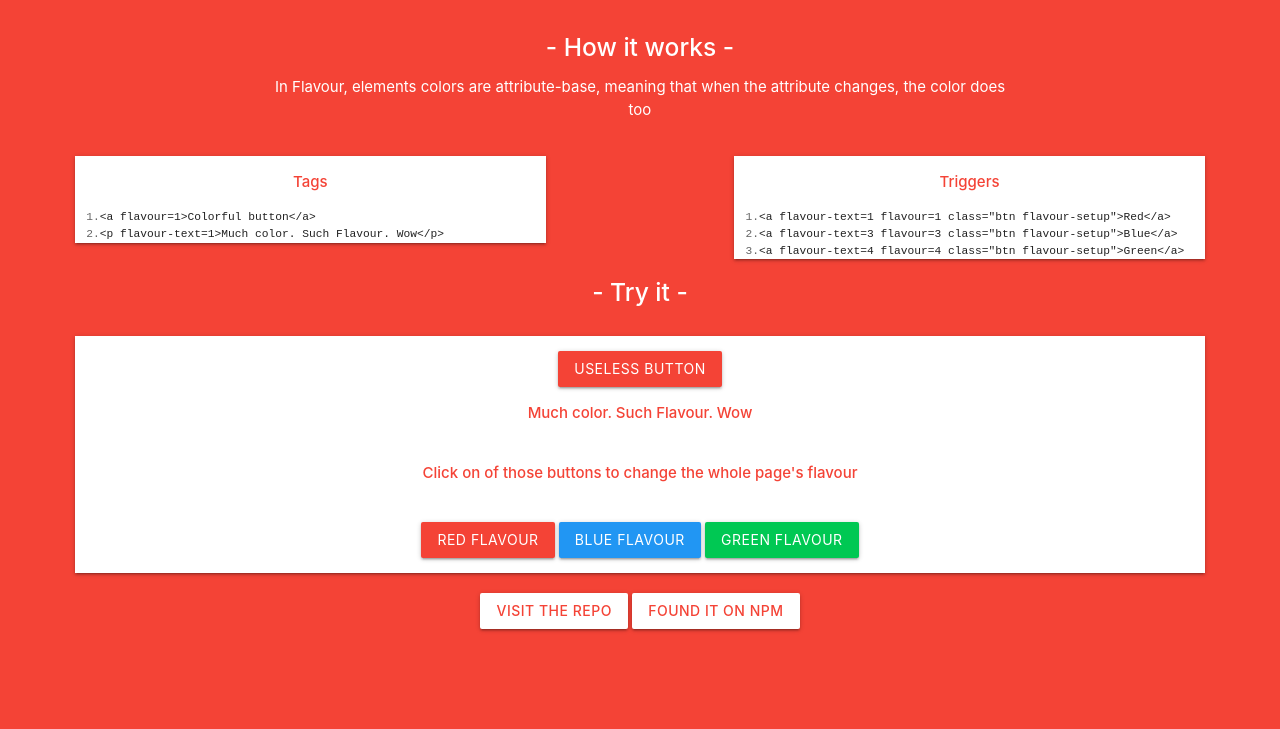
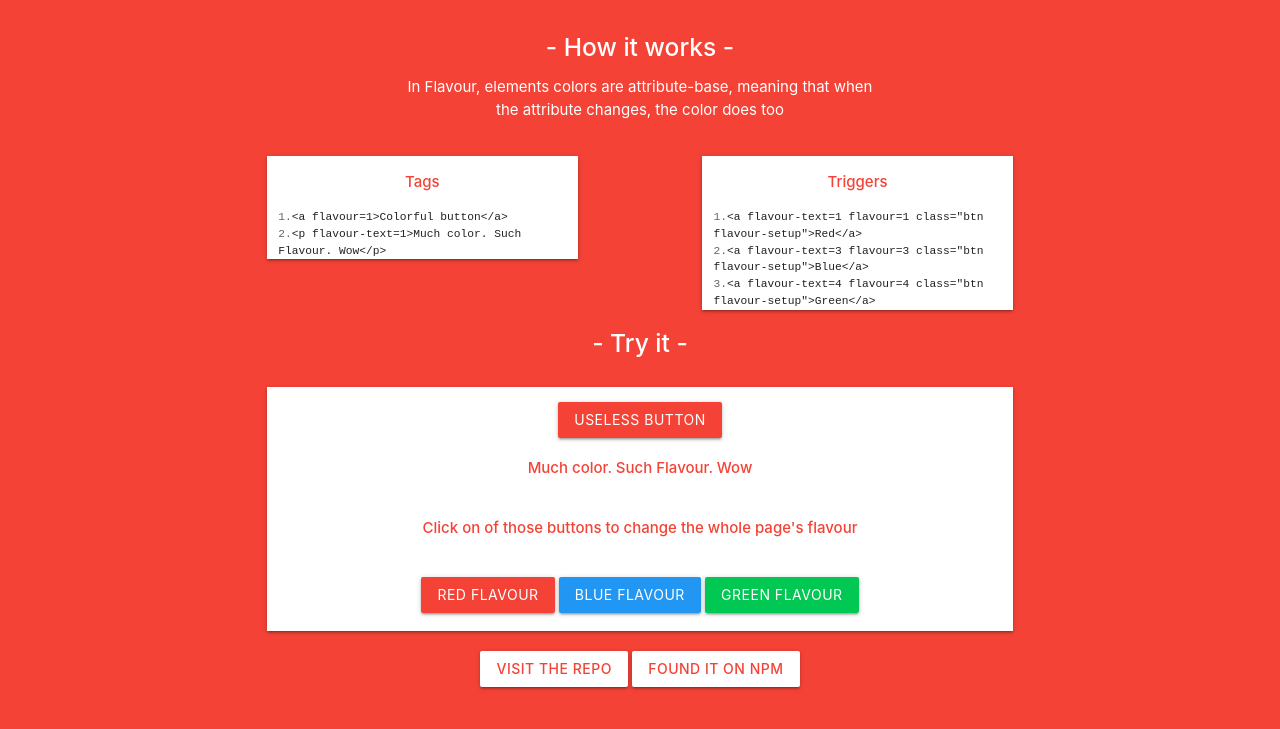
Before and after one commit to NicolasThebaud/Flavour, a plain HTML site: page index.html in a window 1280 px wide. Shown: the part 137-866 px from the top of the page. Before the commit the page ends 806 px from the top, so only its background shows below. Drawn offline with nearby package versions, Linux system fonts and the light colour scheme.

Commit message:
Minor grid adjustments

```diff
--- a/index.css
+++ b/index.css
@@ -69,3 +69,7 @@ code {
 
 .no-top { margin-top: 0; }
 .no-bot { margin-bottom: 0; }
+
+.btn:not(last-child) {
+  margin-bottom: .25em;
+}
--- a/index.html
+++ b/index.html
@@ -5,7 +5,7 @@
 		<link rel="stylesheet" href="index.css" type="text/css">
 		<link rel="stylesheet" href="https://cdnjs.cloudflare.com/ajax/libs/materialize/0.97.6/css/materialize.min.css" type="text/css">
 	</head>
-	<body flavour=1>
+	<body class="container" flavour=1>
 		<h1 class="white-text bold center-align no-bot">Flavour</h1>
 		<p class="white-text bold center-align no-top">- Instant recoloration at its finest -</p>
 		<br/>
@@ -14,14 +14,14 @@
 				<h5 class="white-text bold center-align no-top">- How it works -</h5>
 				<p class="white-text center-align">In Flavour, elements colors are attribute-base, meaning that when the attribute changes, the color does too</p>
 			</div>
-			<div class="editor white col s5 z-depth-1">
+			<div class="editor white col s12 m5 z-depth-1">
 				<p flavour-text=1 class="center-align bold">Tags</p>
 				<code>
 					<span class="line">1.</span>&lt;a flavour=1>Colorful button&lt;/a&gt;<br>
 					<span class="line">2.</span>&lt;p flavour-text=1>Much color. Such Flavour. Wow&lt;/p&gt;
 				</code>
 			</div>
-			<div class="browser white col s5 offset-s2 z-depth-1">
+			<div class="browser white col s12 m5 offset-m2 z-depth-1">
 				<p flavour-text=1 class="center-align bold">Triggers</p>
 				<code>
 					<span class="line">1.</span>&lt;a flavour-text=1 flavour=1 class="btn flavour-setup">Red&lt;/a&gt;<br>
```
